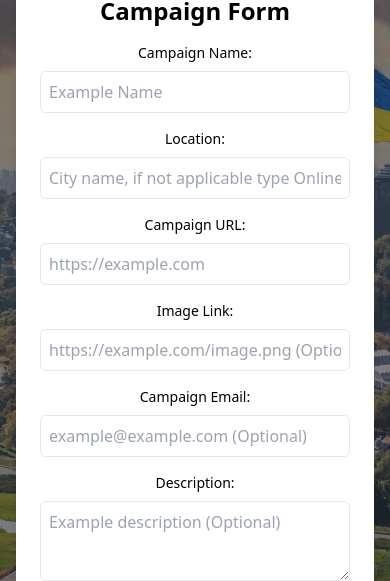
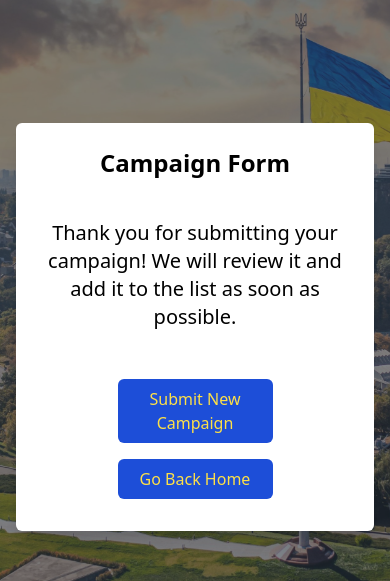
Before and after one commit to iamduarte/helpukrainehub, a Next.js app: page /campaigns/submit-new in a window 390 px wide. Shown: the part 135-716 px from the top of the page. Built offline with nearby package versions, Linux system fonts and the light colour scheme; no server answers.

Commit message:
submited popup button responsiveness updated

```diff
--- a/components/ui/AddCampaignForm.js
+++ b/components/ui/AddCampaignForm.js
@@ -3,7 +3,7 @@
 import ReCAPTCHA from "react-google-recaptcha";
 
 export default function AddCampaignForm() {
-  const [submited, setSubmited] = useState(false);
+  const [submited, setSubmited] = useState(true);
   const [captcha, setCaptcha] = useState();
   const [formData, setFormData] = useState({
     name: "",
@@ -70,7 +70,7 @@
           Thank you for submitting your campaign! We will review it and add it
           to the list as soon as possible.
         </p>
-        <div className="flex justify-center items-center">
+        <div className="flex justify-center items-center flex-col sm:flex-row">
           <button
             type="submit"
             onClick={handleSubmitNew}
```
